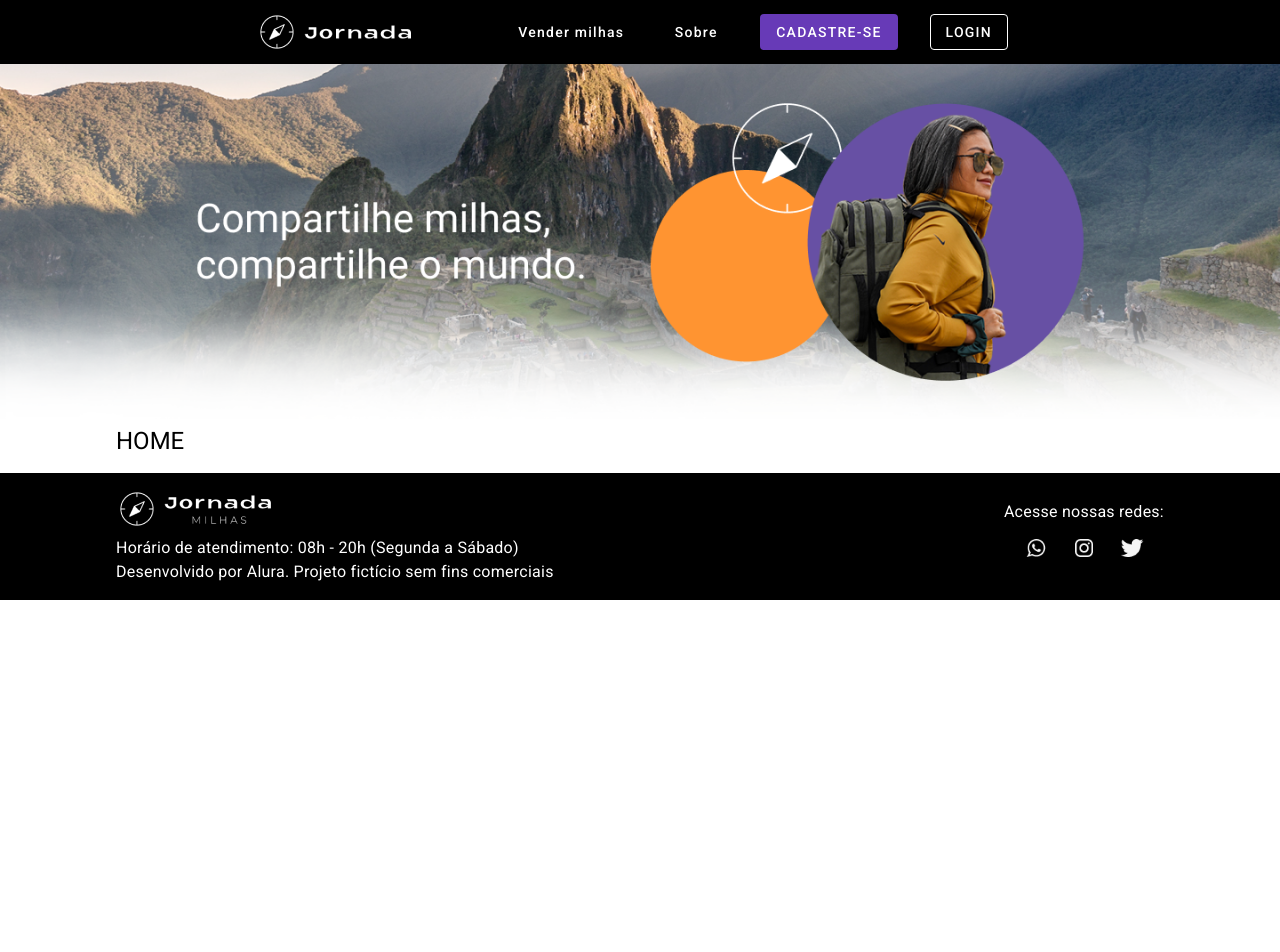
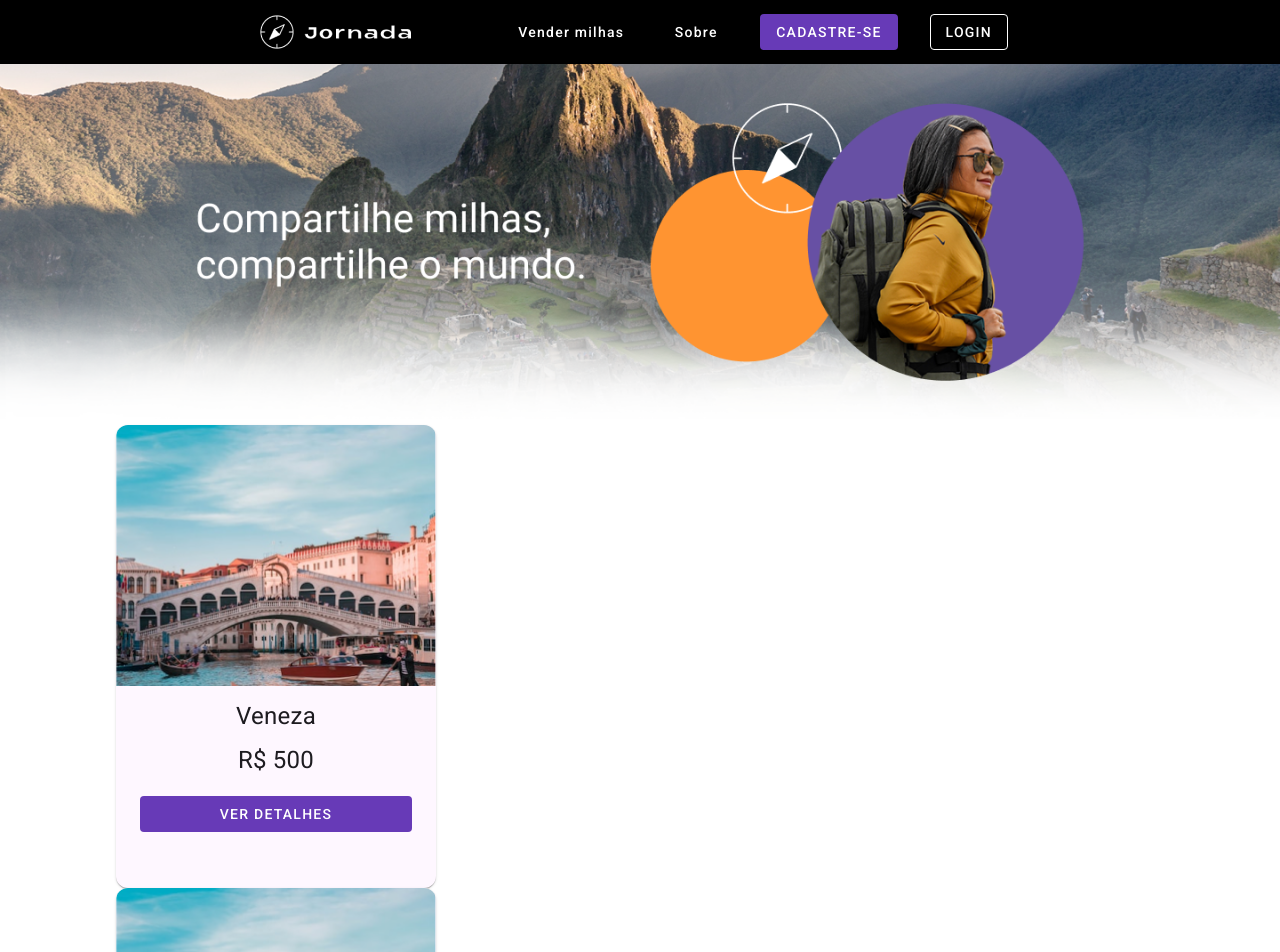
Before and after one commit to Rafaela3613/jornada-milhas, an Angular app: page / in a window 1280 px wide. Shown: the top 952 px of the page. Before the commit the page ends 800 px from the top, so only its background shows below. Built offline with nearby package versions, Linux system fonts and the light colour scheme.

Commit message:
criando um Card de busca

```diff
--- a/src/app/pages/home/home.component.html
+++ b/src/app/pages/home/home.component.html
@@ -3,5 +3,12 @@
 alt="Banner da aplicação Jornada">
 </app-banner>
 <app-container>
-<h1>HOME</h1>
+<app-card-busca></app-card-busca>
+    <app-card-busca></app-card-busca>
+    <app-card-busca></app-card-busca>
+    <app-card-busca></app-card-busca>
+    <app-card-busca></app-card-busca>
+    <app-card-busca></app-card-busca>
+    <app-card-busca></app-card-busca>
+    <app-card-busca></app-card-busca>
 </app-container>
--- /dev/null
+++ b/src/app/shared/card-busca/card-busca.component.html
@@ -0,0 +1,13 @@
+<mat-card class="card-busca">
+  <img mat-card-image
+    src="assets/imagens/Veneza.png" alt="Imagem de Veneza">
+  <mat-card-content>
+    <ul>
+      <li>Veneza</li>
+      <li>R$ 500</li>
+    </ul>
+  </mat-card-content>
+  <mat-card-actions>
+    <button mat-flat-button color="primary">VER DETALHES</button>
+  </mat-card-actions>
+</mat-card>
--- /dev/null
+++ b/src/app/shared/card-busca/card-busca.component.scss
@@ -0,0 +1,21 @@
+.card-busca {
+  max-width: 320px;
+  background-color: #FEF7FF;
+  border-radius: 12px;
+  button {
+    width: 100%;
+    margin: 0 16px 48px;
+  }
+  ul {
+    list-style: none;
+    padding: 0;
+    li {
+      margin: 12px;
+      font-weight: 400;
+      font-size: 24px;
+      line-height: 32px;
+      color: #1D1B20;
+      text-align: center;
+    }
+  }
+}
```
Also changed, not shown: src/app/app.module.ts (+8 -2 lines), src/app/shared/card-busca/card-busca.component.ts (added, +10 -0 lines), 1 other file (tests, documents, lock files or other folders).
